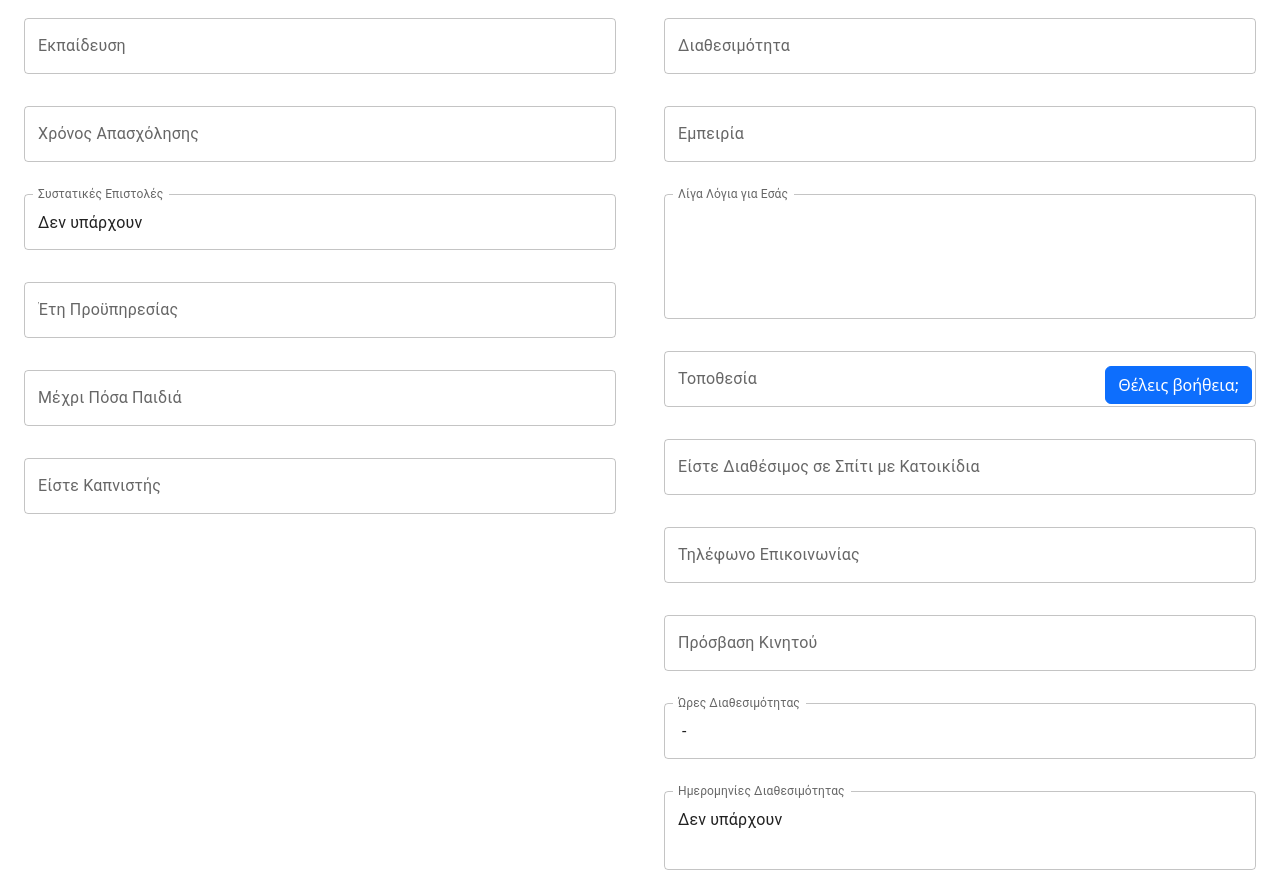
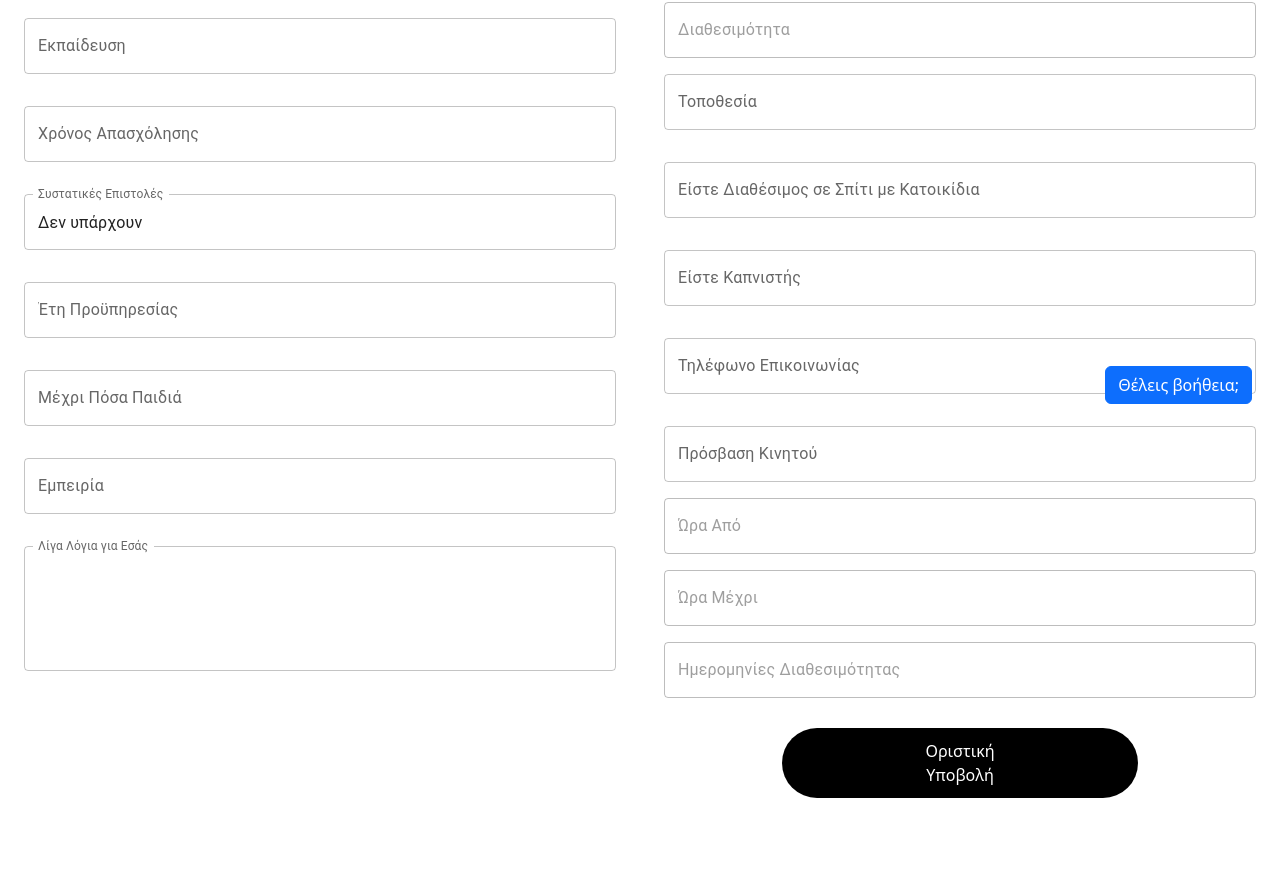
Before and after one commit to giannisz2/Website_Nannies, a React (Vite) app: page /PreviewPage in a window 1280 px wide. Shown: the part 376-1248 px from the top of the page. Built offline with nearby package versions, Linux system fonts and the light colour scheme.

Commit message:
ψηφία και Preview Page

```diff
--- a/src/pages/nannies/PreviewPage.jsx
+++ b/src/pages/nannies/PreviewPage.jsx
@@ -9,6 +9,10 @@ import Alert from '@mui/material/Alert';
 import '../../styles/PersonalInfoDone.css';
 import { useFormContext } from '../../context/FormContext.jsx';
 import { useNavigate } from 'react-router-dom';
+import { LocalizationProvider, DatePicker, TimePicker } from '@mui/x-date-pickers';
+import { AdapterDayjs } from '@mui/x-date-pickers/AdapterDayjs';
+import dayjs from 'dayjs';
+
 
 export default function PreviewPage() {
     const { formData } = useFormContext();
@@ -24,6 +28,7 @@ export default function PreviewPage() {
 
 
     return (
+        <LocalizationProvider dateAdapter={AdapterDayjs}>
         <div className="profile-edit-nannies d-flex flex-column min-vh-100">
             <HelpButton />
             <Logo />
@@ -91,12 +96,23 @@ export default function PreviewPage() {
                             InputProps={{ readOnly: true }}
                             className="my-3"
                         />
+
                         <TextField
                             fullWidth
-                            label="Είστε Καπνιστής"
+                            label="Εμπειρία"
                             type="text"
-                            value={formData.smoker || ''}
+                            value={formData.experience || ''}
                             InputProps={{ readOnly: true }}
+                            className="my-3"
+                        />
+                        <TextField
+                            fullWidth
+                            label="Λίγα Λόγια για Εσάς"
+                            type="text"
+                            value={formData.bio || 'Δεν έχουν καταχωρηθεί στοιχεία'}
+                            InputProps={{ readOnly: true }}
+                            multiline
+                            rows={4}
                             className="my-3"
                         />
                     </Col>
@@ -121,32 +137,14 @@ export default function PreviewPage() {
                             InputProps={{ readOnly: true }}
                             className="my-3"
                         />
-                        <TextField
-                            fullWidth
+                        <DatePicker
                             label="Διαθεσιμότητα"
-                            type="text"
-                            value={formData.availability || ''}
-                            InputProps={{ readOnly: true }}
-                            className="my-3"
+                            value={formData.availability ? dayjs(formData.availability) : null}
+                            readOnly
+                            disabled
+                            sx={{ width: '100%' }}
                         />
-                        <TextField
-                            fullWidth
-                            label="Εμπειρία"
-                            type="text"
-                            value={formData.experience || ''}
-                            InputProps={{ readOnly: true }}
-                            className="my-3"
-                        />
-                        <TextField
-                            fullWidth
-                            label="Λίγα Λόγια για Εσάς"
-                            type="text"
-                            value={formData.bio || 'Δεν έχουν καταχωρηθεί στοιχεία'}
-                            InputProps={{ readOnly: true }}
-                            multiline
-                            rows={4}
-                            className="my-3"
-                        />
+
                         <TextField
                             fullWidth
                             label="Τοποθεσία"
@@ -160,6 +158,14 @@ export default function PreviewPage() {
                             label="Είστε Διαθέσιμος σε Σπίτι με Κατοικίδια"
                             type="text"
                             value={formData.pets || ''}
+                            InputProps={{ readOnly: true }}
+                            className="my-3"
+                        />
+                        <TextField
+                            fullWidth
+                            label="Είστε Καπνιστής"
+                            type="text"
+                            value={formData.smoker || ''}
                             InputProps={{ readOnly: true }}
                             className="my-3"
                         />
@@ -179,24 +185,27 @@ export default function PreviewPage() {
                             InputProps={{ readOnly: true }}
                             className="my-3"
                         />
-                        <TextField
-                            fullWidth
-                            label="Ώρες Διαθεσιμότητας"
-                            type="text"
-                            value={`${formData.availableTimeFrom || ''} - ${formData.availableTimeTo || ''}`}
-                            InputProps={{ readOnly: true }}
-                            className="my-3"
-                        />
-                        <TextField
-                            fullWidth
-                            label="Ημερομηνίες Διαθεσιμότητας"
-                            type="text"
-                            value={formData.availableDate?.join(', ') || 'Δεν υπάρχουν'}
-                            InputProps={{ readOnly: true }}
-                            multiline
-                            rows={2}
-                            className="my-3"
-                        />
+                        <TimePicker
+                                label="Ώρα Από"
+                                value={formData.availableTimeFrom ? dayjs(formData.availableTimeFrom) : null}
+                                readOnly
+                                disabled
+                                sx={{ width: '100%' }}
+                            />
+                            <TimePicker
+                                label="Ώρα Μέχρι"
+                                value={formData.availableTimeTo ? dayjs(formData.availableTimeTo) : null}
+                                readOnly
+                                disabled
+                                sx={{ width: '100%', marginTop: '16px' }}
+                            />
+                        <DatePicker
+                                label="Ημερομηνίες Διαθεσιμότητας"
+                                value={formData.availableDate?.length ? dayjs(formData.availableDate[0]) : null}
+                                readOnly
+                                disabled
+                                sx={{ width: '100%', marginTop: '16px' }}
+                            />
                          <button className="button-apply" onClick={handleFinalSubmit}>
                             Οριστική Υποβολή
                         </button>
@@ -215,5 +224,6 @@ export default function PreviewPage() {
             </Snackbar>
             <Footer />
         </div>
+        </LocalizationProvider>
     );
 }
--- a/src/pages/nannies/SecondStep.jsx
+++ b/src/pages/nannies/SecondStep.jsx
@@ -3,28 +3,24 @@ import Footer from '../../components/layout/Footer.jsx';
 import HelpButton from '../../components/buttons/HelpButton.jsx';
 import { Row, Col } from 'react-bootstrap';
 import { Select, MenuItem, TextField, InputLabel, FormControl } from '@mui/material';
+import Datepicker from '../../components/layout/Datepicker.jsx';
 import '../../styles/SecondStep.css';
 import { db } from '../../providers/firebaseConfig';
 import { collection, addDoc } from "firebase/firestore";
-import HoursPicker from "../Hourspicker.jsx"
 import { useFormContext } from '../../context/FormContext.jsx';
-import { Timestamp } from "firebase/firestore";import { useNavigate } from 'react-router-dom';
+import { Timestamp } from "firebase/firestore";
+
+import { useNavigate } from 'react-router-dom';
 import React, { useState } from "react";
+
+
 
 
 
 export default function SecondStep() {
 
 
-    const [formData, setFormData] = useState({
-            availability: '',
-            employmentTime: '',
-            location: '',
-            experienceYears: '',
-            maxChildren: '',
-            pets: '',
-            smoker: ''
-        });
+    const { formData, setFormData } = useFormContext();
 
         const [formErrors, setFormErrors] = useState({});
 
@@ -54,7 +50,7 @@ export default function SecondStep() {
 
 const handleSubmit = async (event) => {
     event.preventDefault();
-        setIsSubmitted(true); // Ορίζει ότι η φόρμα έχει υποβληθεί
+    setIsSubmitted(true);
 
     const errors = {};
     let isValid = true;
@@ -75,11 +71,14 @@ export default function SecondStep() {
 
     if (isValid) {
         try {
-                const preparedData = { ...formData,
+            // Μετατροπή της ημερομηνίας σε Timestamp
+            const preparedData = {
+                ...formData,
                 birthdate: formData.birthdate ? Timestamp.fromDate(new Date(formData.birthdate)) : null, // Μετατροπή ημερομηνίας
                 availability: formData.availability ? Timestamp.fromDate(new Date(formData.availability)) : null,
                 bio: bio.trim(),
             };
+
             const docRef = await addDoc(collection(db, "users"), preparedData);
             console.log("Document written with ID: ", docRef.id);
             navigate('/ThirdStep');
@@ -89,6 +88,7 @@ export default function SecondStep() {
         }
     }
 };
+
 
 
 
@@ -143,8 +143,24 @@ export default function SecondStep() {
             </div>
             <div className="content flex-grow-1 d-flex align-items-center justify-content-center">
                 <Row className="row">
-                    <p>Διαθεσιμότητα: </p>
-                    <HoursPicker />
+                    <p>Διαθεσιμότητα: (Πότε θα μπορούσατε να ξεκινήσετε;)</p>
+                    <Datepicker
+                        name="availability"
+                        selected={formData.availability ? new Date(formData.availability) : null}
+                        onChange={(date) => {
+                            setFormData(prev => ({
+                                ...prev,
+                                availability: date ? date.toISOString() : null
+                            }));
+                            setFormErrors(prev => ({
+                                ...prev,
+                                availability: !date
+                            }));
+                        }}
+                        dateFormat="dd/MM/yyyy"
+                    />
+
+
 
                     {formErrors.availability && <p className="error-text"><span style={{ color: 'red', fontSize: '12px' }}>Το πεδίο Διαθεσιμότητα είναι υποχρεωτικό </span></p>}
                     <FormControl fullWidth className="my-3">
@@ -163,7 +179,6 @@ export default function SecondStep() {
                                 </span>
                             )}
                     </FormControl>
-
                     <TextField
                         fullWidth
                         label="Τοποθεσία"
@@ -284,7 +299,8 @@ export default function SecondStep() {
                     <div className="buttons-pu">
                         <button className="button-temp-pu">Προσωρινή Αποθήκευση</button>
                         <button className="button-apply-pu" onClick={handleSubmit}>Υποβολή</button>
-                    </div>                </Row>
+                    </div>
+                </Row>
             </div>
             <Footer />
         </div>
```
Also changed, not shown: src/pages/nannies/ThirdStep.jsx (+69 -8 lines). Lines whose indentation alone changed are shown as unchanged.
